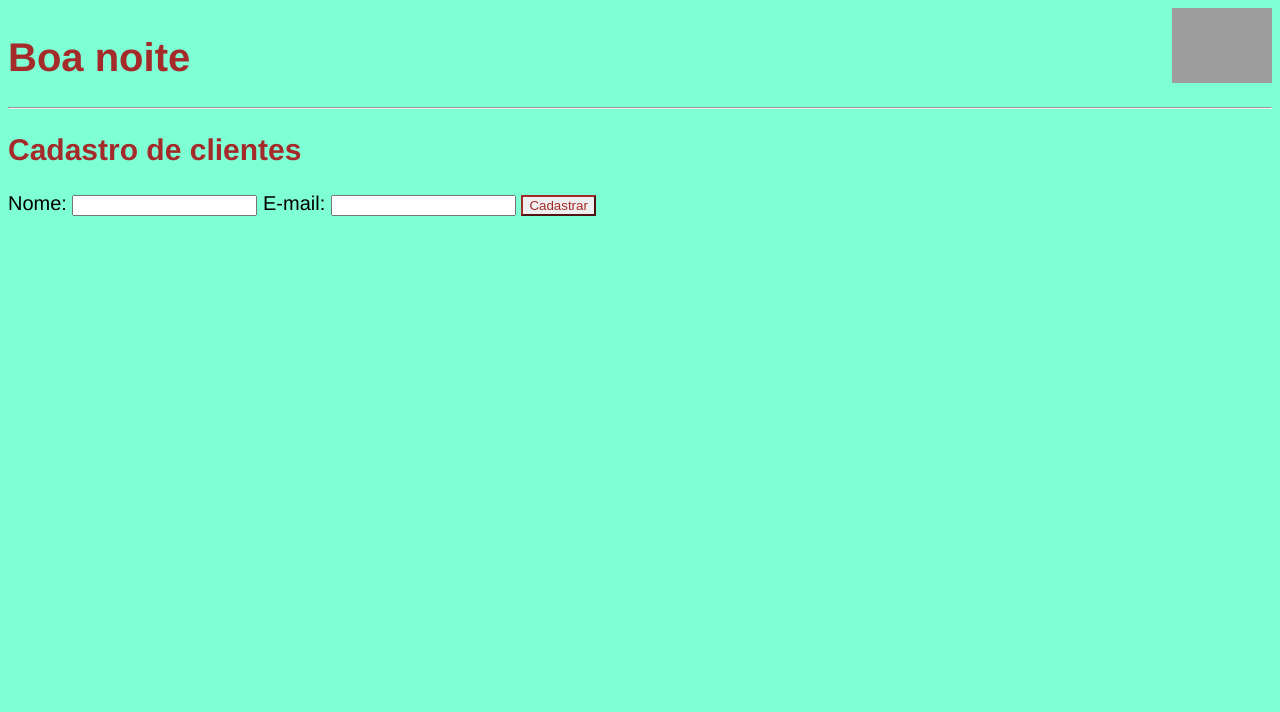
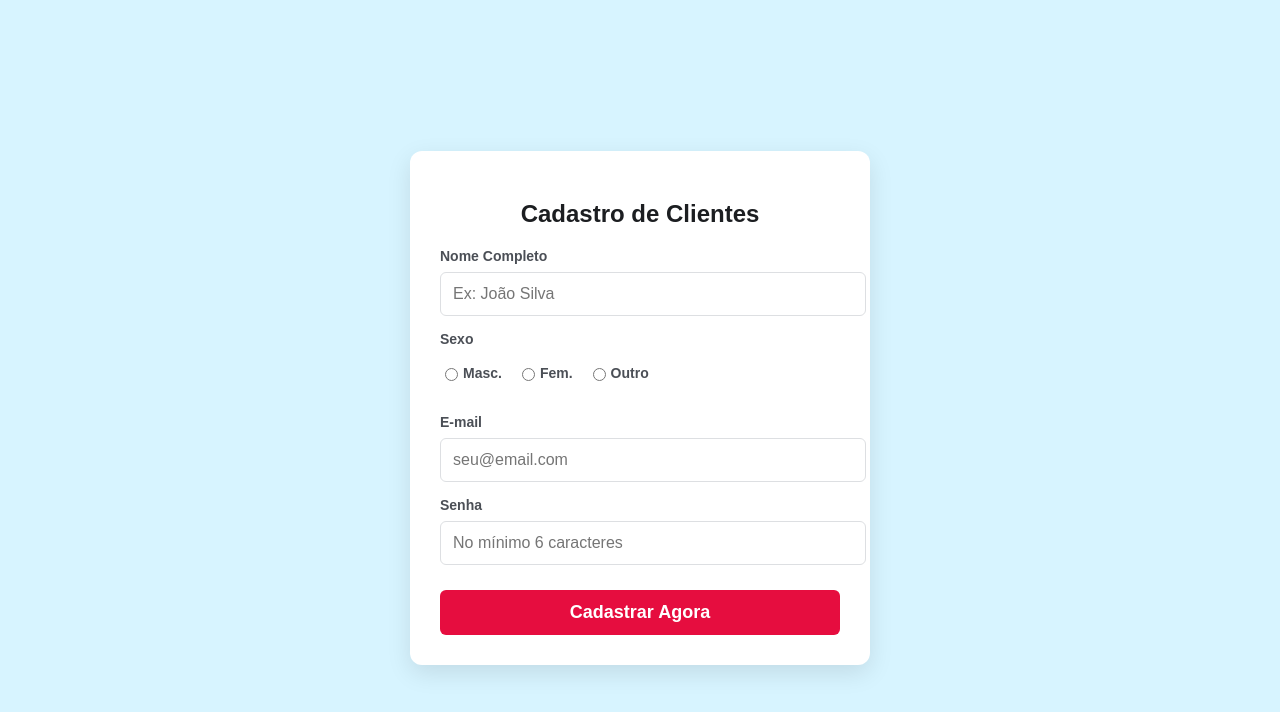
Before and after one commit to gabrielpassos2002/faculdadeTI, a plain HTML site: page index.html in a window 1280 px wide. Drawn offline with Linux system fonts and the light colour scheme; grey boxes are pictures that could not be loaded.

Commit message:
update
mais campos inseridos

```diff
--- a/index.html
+++ b/index.html
@@ -1,40 +1,44 @@
 <!DOCTYPE html>
 <html lang="pt-br">
-
 <head>
     <meta charset="UTF-8">
     <meta name="viewport" content="width=device-width, initial-scale=1.0">
-    <title>aula quinta cadastro de clientes</title>
+    <title>Cadastro de Clientes aula quinta</title>
     <link rel="stylesheet" href="style.css">
 
 </head>
+<body>
 
-<body>
-    <div class="imagem">
+    <div class="container">
+        <h2>Cadastro de Clientes</h2>
+        <form action="#">
+            <div class="campo">
+                <label for="nome">Nome Completo</label>
+                <input type="text" id="nome" required placeholder="Ex: João Silva">
+            </div>
 
-            <img src="https://logodix.com/logo/814207.png" alt="imagem">
-        </div>
+            <div class="campo">
+                <label>Sexo</label>
+                <div class="sexo-group">
+                    <label class="sexo-option"><input type="radio" name="sexo" value="M"> Masc.</label>
+                    <label class="sexo-option"><input type="radio" name="sexo" value="F"> Fem.</label>
+                    <label class="sexo-option"><input type="radio" name="sexo" value="O"> Outro</label>
+                </div>
+            </div>
 
-    <div class="">
+            <div class="campo">
+                <label for="email">E-mail</label>
+                <input type="email" id="email" required placeholder="seu@email.com">
+            </div>
 
-        <h1>Boa noite</h1>
-        <hr>
-        <div class="form-container">
-            <h2>Cadastro de clientes</h2>
-            <form action="/submit" method="post">
+            <div class="campo">
+                <label for="senha">Senha</label>
+                <input type="password" id="senha" required placeholder="No mínimo 6 caracteres">
+            </div>
 
-                <label for="nome">Nome:</label>
-                <input type="text" id="nome" name="nome" required>
-
-                <label for="email">E-mail:</label>
-                <input type="email" id="email" name="email" required>
-
-                <button type="submit">Cadastrar</button>
-            </form>
-        </div>
-
+            <button type="submit">Cadastrar Agora</button>
+        </form>
     </div>
 
 </body>
-
 </html>
--- a/style.css
+++ b/style.css
@@ -1,40 +1,79 @@
+
         body {
-    background-color: aquamarine;
-    font-family: 'Franklin Gothic Medium', 'Arial Narrow', Arial, sans-serif;
-    font-size: 20px;
+            background-color: hsla(195, 100%, 50%, 0.156);
+            display: flex;
+            justify-content: center;
+            align-items: center;
+            min-height: 100vh;
+            font-family: Arial, Helvetica, sans-serif;
         }
 
-h1 {
-    color: brown;
-
+        /* Container do Formulário */
+        .container {
+            background-color: #ffffff;
+            padding: 30px;
+            border-radius: 12px;
+            box-shadow: 0 8px 24px rgba(0,0,0,0.1);
+            width: 100%;
+            max-width: 400px;
         }
 
-p {
-    text-align: center;
-    color: blueviolet;
+        h2 { color: #1c1e21; margin-bottom: 20px; text-align: center; }
+
+        .campo { margin-bottom: 15px; }
+
+        label {
+            display: block;
+            margin-bottom: 8px;
+            color: #4b4f56;
+            font-weight: 600;
+            font-size: 14px;
         }
 
-h2 {
-    color: brown;
-
+        /* Estilo dos Inputs de Texto, Email e Senha */
+        input[type="text"], input[type="email"], input[type="password"] {
+            width: 100%;
+            padding: 12px;
+            border: 1px solid #dddfe2;
+            border-radius: 6px;
+            font-size: 16px;
+            transition: border-color 0.3s;
         }
 
-button {
-    border-color: brown;
-    color: brown;
-
+        input:focus {
+            border-color: #1877f2;
+            outline: none;
         }
 
-label {
-    color: black;
+        /* Estilo para a seção de Sexo */
+        .sexo-group {
+            display: flex;
+            gap: 15px;
+            padding: 10px 0;
         }
 
-.imagem {
-    text-align: right;
-    height: 00px;
-    border-color: black;
+        .sexo-option {
+            display: flex;
+            align-items: center;
+            font-size: 14px;
+            cursor: pointer;
         }
 
-img {
-    width: 100px;
+        .sexo-option input { margin-right: 5px; }
+
+        /* Botão de Envio */
+        button {
+            width: 100%;
+            padding: 12px;
+            background-color: #e60d3f;
+            color: rgb(255, 255, 255);
+            border: none;
+            border-radius: 6px;
+            font-size: 18px;
+            font-weight: bold;
+            cursor: pointer;
+            transition: background-color 0.3s;
+            margin-top: 10px;
         }
+
+        button:hover { background-color: #09d71e; }
```
Lines whose indentation alone changed are shown as unchanged.
